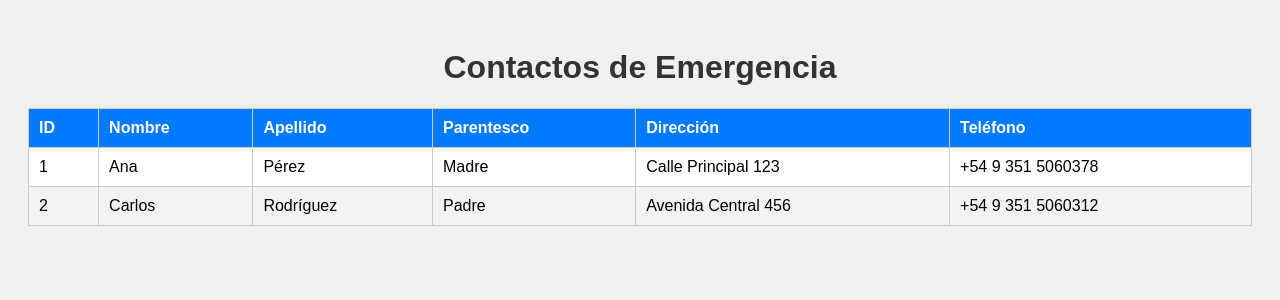
After one commit to ISPC-TST-PI-I-2024/capa-de-almacenamiento-grupo-opalo, a Flask app: page /contactos in a window 1280 px wide. The commit adds this page. Shown: the top 300 px of the page. Run offline with Flask 3, Linux system fonts and the light colour scheme; data comes from the database, SQL or seed files in the repository; parts of the project's set-up code (start-up, migrations or seed data) failed here and were passed over.

Commit message:
actualizacion 19/06a

```diff
--- a/C prototipo/programacion/app.py
+++ b/C prototipo/programacion/app.py
@@ -1,96 +1,101 @@
-from flask import Flask, render_template, request
+from flask import Flask, render_template
 from flask_sqlalchemy import SQLAlchemy
 
 app = Flask(__name__)
 
-db_uri = f"mysql://root:Contrasena09081994@127.0.0.1:3306/proyecto_ip"
+# Configuración de la conexión a la base de datos
+db_uri = "mysql://root:Contrasena09081994@127.0.0.1:3306/proyecto_ip"
 app.config['SQLALCHEMY_DATABASE_URI'] = db_uri
+app.config['SQLALCHEMY_TRACK_MODIFICATIONS'] = False  # Desactiva el seguimiento de modificaciones
 
 db = SQLAlchemy(app)
 
-###############################################################
-
 # Define el modelo para la tabla Paciente
 class Paciente(db.Model):
+    __tablename__ = 'Paciente'
     paciente_id = db.Column(db.Integer, primary_key=True)
     nombre = db.Column(db.String(255))
     apellido = db.Column(db.String(255))
     fecha_nacimiento = db.Column(db.Date)
     sexo = db.Column(db.Enum('M', 'F'))
     direccion = db.Column(db.String(255))
-    peso = db.Column(db.Float)
-    altura = db.Column(db.Float)
+    peso = db.Column(db.Numeric(5, 2))
+    altura = db.Column(db.Numeric(5, 2))
     correo = db.Column(db.String(255))
-    telefono = db.Column(db.String(255))
+    telefono = db.Column(db.String(20))
 
 # Define el modelo para la tabla Contacto_Emergencia
 class ContactoEmergencia(db.Model):
+    __tablename__ = 'Contacto_Emergencia'
     contacto_id = db.Column(db.Integer, primary_key=True)
-    paciente_id = db.Column(db.Integer, db.ForeignKey('paciente.paciente_id'))
+    paciente_id = db.Column(db.Integer, db.ForeignKey('Paciente.paciente_id'))
     nombre = db.Column(db.String(255))
     apellido = db.Column(db.String(255))
     parentesco = db.Column(db.Enum('Padre', 'Madre', 'Hermano', 'Hermana', 'Otro'))
     direccion = db.Column(db.String(255))
+    telefono = db.Column(db.String(20))
     paciente = db.relationship('Paciente', backref='contactos')
 
 # Define el modelo para la tabla Historial_Medico
 class HistorialMedico(db.Model):
+    __tablename__ = 'Historial_Medico'
     historial_id = db.Column(db.Integer, primary_key=True)
     diagnostico = db.Column(db.Text)
     tratamiento = db.Column(db.Text)
     notas = db.Column(db.Text)
-    paciente_id = db.Column(db.Integer, db.ForeignKey('paciente.paciente_id'))
+    paciente_id = db.Column(db.Integer, db.ForeignKey('Paciente.paciente_id'))
     paciente = db.relationship('Paciente', backref='historiales')
 
 # Define el modelo para la tabla Dispositivo
 class Dispositivo(db.Model):
+    __tablename__ = 'Dispositivo'
     dispositivo_id = db.Column(db.Integer, primary_key=True)
     modelo = db.Column(db.String(255))
     fecha_fabricacion = db.Column(db.DateTime)
     fecha_colocacion = db.Column(db.DateTime)
-    paciente_id = db.Column(db.Integer, db.ForeignKey('paciente.paciente_id'))
+    paciente_id = db.Column(db.Integer, db.ForeignKey('Paciente.paciente_id'))
+    fabricante = db.Column(db.String(255))
     paciente = db.relationship('Paciente', backref='dispositivos')
 
+# Define el modelo para la tabla Medicion
 class Medicion(db.Model):
+    __tablename__ = 'Medicion'
     medicion_id = db.Column(db.Integer, primary_key=True)
     fecha = db.Column(db.DateTime)
-    glucemia = db.Column(db.Float)
+    glucemia = db.Column(db.Numeric(10, 2))
     fabricante = db.Column(db.String(255))
-    dispositivo_id = db.Column(db.Integer, db.ForeignKey('dispositivo.dispositivo_id'))
+    dispositivo_id = db.Column(db.Integer, db.ForeignKey('Dispositivo.dispositivo_id'))
     dispositivo = db.relationship('Dispositivo', backref='mediciones')
 
-###############################################################
-
-# Ruta para la página principal
+# Rutas para la aplicación Flask
 @app.route('/')
 def index():
     return render_template('index.html')
 
-# Ruta para mostrar la lista de pacientes
 @app.route('/pacientes')
 def listar_pacientes():
     pacientes = Paciente.query.all()
     return render_template('lista_pacientes.html', pacientes=pacientes)
 
-# Ruta para mostrar la lista de historiales médicos
 @app.route('/historiales')
 def listar_historiales():
     historiales = HistorialMedico.query.all()
     return render_template('lista_historiales.html', historiales=historiales)
 
-# Ruta para mostrar la lista de dispositivos
 @app.route('/dispositivos')
 def listar_dispositivos():
     dispositivos = Dispositivo.query.all()
     return render_template('lista_dispositivos.html', dispositivos=dispositivos)
 
-# Ruta para mostrar la lista de mediciones
 @app.route('/mediciones')
 def listar_mediciones():
     mediciones = Medicion.query.all()
     return render_template('lista_mediciones.html', mediciones=mediciones)
 
-###############################################################
+@app.route('/contactos')
+def listar_contactos():
+    contactos = ContactoEmergencia.query.all()
+    return render_template('lista_contactos.html', contactos=contactos)
 
 if __name__ == '__main__':
     app.run(debug=True)
--- /dev/null
+++ b/C prototipo/programacion/static/styles.css
@@ -0,0 +1,69 @@
+/* Estilos generales */
+body {
+    font-family: Arial, sans-serif;
+    background-color: #f0f0f0;
+    padding: 20px;
+    text-align: center; /* Centrar el contenido del body */
+}
+
+h1 {
+    color: #333;
+}
+
+/* Estilo para la lista en el index.html */
+ul {
+    list-style: none;
+    padding: 0;
+    margin-top: 20px; /* Espacio encima de la lista */
+}
+
+ul li {
+    background-color: #fff;
+    border: 1px solid #ccc;
+    margin-bottom: 5px;
+    padding: 10px;
+}
+
+ul li:hover {
+    background-color: #f0f0f0;
+}
+
+/* Estilo para los enlaces dentro de la lista del index.html */
+ul li a {
+    text-decoration: none;
+    color: #333; /* Color del texto de los enlaces */
+    display: block; /* Convertir los enlaces en bloques para ocupar todo el espacio del li */
+    padding: 10px; /* Añadir relleno para el clic en toda el área del enlace */
+}
+
+ul li a:hover {
+    color: #007bff; /* Cambia el color al pasar el cursor sobre los enlaces */
+}
+
+/* Estilo para las tablas */
+table {
+    width: 100%;
+    border-collapse: collapse;
+    margin-top: 20px;
+    background-color: #fff; /* Fondo blanco para las tablas */
+    border: 1px solid #ccc; /* Borde delgado */
+}
+
+th, td {
+    border: 1px solid #ccc;
+    padding: 10px;
+    text-align: left;
+}
+
+thead {
+    background-color: #007bff;
+    color: white;
+}
+
+tbody tr:nth-child(even) {
+    background-color: #f2f2f2;
+}
+
+tbody tr:hover {
+    background-color: #cce5ff;
+}
--- a/C prototipo/programacion/templates/index.html
+++ b/C prototipo/programacion/templates/index.html
@@ -2,8 +2,8 @@
 <html lang="es">
 <head>
     <meta charset="UTF-8">
-    <meta name="viewport" content="width=device-width, initial-scale=1.0">
     <title>Página Principal</title>
+    <link rel="stylesheet" href="{{ url_for('static', filename='styles.css') }}">
 </head>
 <body>
     <h1>Página Principal</h1>
@@ -12,6 +12,7 @@
         <li><a href="{{ url_for('listar_historiales') }}">Lista de Historiales Médicos</a></li>
         <li><a href="{{ url_for('listar_dispositivos') }}">Lista de Dispositivos</a></li>
         <li><a href="{{ url_for('listar_mediciones') }}">Lista de Mediciones</a></li>
+        <li><a href="{{ url_for('listar_contactos') }}">Lista de Contactos de Emergencia</a></li>
     </ul>
 </body>
 </html>
--- /dev/null
+++ b/C prototipo/programacion/templates/lista_contactos.html
@@ -0,0 +1,35 @@
+<!DOCTYPE html>
+<html lang="es">
+<head>
+    <meta charset="UTF-8">
+    <title>Lista de Contactos de Emergencia</title>
+    <link rel="stylesheet" href="{{ url_for('static', filename='styles.css') }}">
+</head>
+<body>
+    <h1>Contactos de Emergencia</h1>
+    <table>
+        <thead>
+            <tr>
+                <th>ID</th>
+                <th>Nombre</th>
+                <th>Apellido</th>
+                <th>Parentesco</th>
+                <th>Dirección</th>
+                <th>Teléfono</th>
+            </tr>
+        </thead>
+        <tbody>
+            {% for contacto in contactos %}
+            <tr>
+                <td>{{ contacto.contacto_id }}</td>
+                <td>{{ contacto.nombre }}</td>
+                <td>{{ contacto.apellido }}</td>
+                <td>{{ contacto.parentesco }}</td>
+                <td>{{ contacto.direccion }}</td>
+                <td>{{ contacto.telefono }}</td>
+            </tr>
+            {% endfor %}
+        </tbody>
+    </table>
+</body>
+</html>
--- a/C prototipo/programacion/templates/lista_dispositivos.html
+++ b/C prototipo/programacion/templates/lista_dispositivos.html
@@ -14,6 +14,7 @@
                 <th>Modelo</th>
                 <th>Fecha de Fabricación</th>
                 <th>Fecha de Colocación</th>
+                <th>Fabricante</th>
             </tr>
         </thead>
         <tbody>
@@ -23,6 +24,7 @@
                 <td>{{ dispositivo.modelo }}</td>
                 <td>{{ dispositivo.fecha_fabricacion }}</td>
                 <td>{{ dispositivo.fecha_colocacion }}</td>
+                <td>{{ dispositivo.fabricante }}</td>
             </tr>
             {% endfor %}
         </tbody>
--- a/C prototipo/programacion/templates/lista_mediciones.html
+++ b/C prototipo/programacion/templates/lista_mediciones.html
@@ -14,6 +14,7 @@
                 <th>Fecha</th>
                 <th>Glucemia</th>
                 <th>Fabricante</th>
+                <th>Dispositivo ID</th>
             </tr>
         </thead>
         <tbody>
@@ -23,6 +24,7 @@
                 <td>{{ medicion.fecha }}</td>
                 <td>{{ medicion.glucemia }}</td>
                 <td>{{ medicion.fabricante }}</td>
+                <td>{{ medicion.dispositivo_id }}</td>
             </tr>
             {% endfor %}
         </tbody>
```
Also changed, not shown: C prototipo/programacion/Proyecto PI.sql (+20 -13 lines), C prototipo/programacion/templates/lista_contactosEmerg.html (deleted, +0 -19 lines), C prototipo/programacion/templates/lista_historiales.html (+22 -9 lines), C prototipo/programacion/templates/style.css (deleted, +0 -34 lines), C prototipo/programacion/templates/lista_pacientes.html (line endings or trailing spaces).
